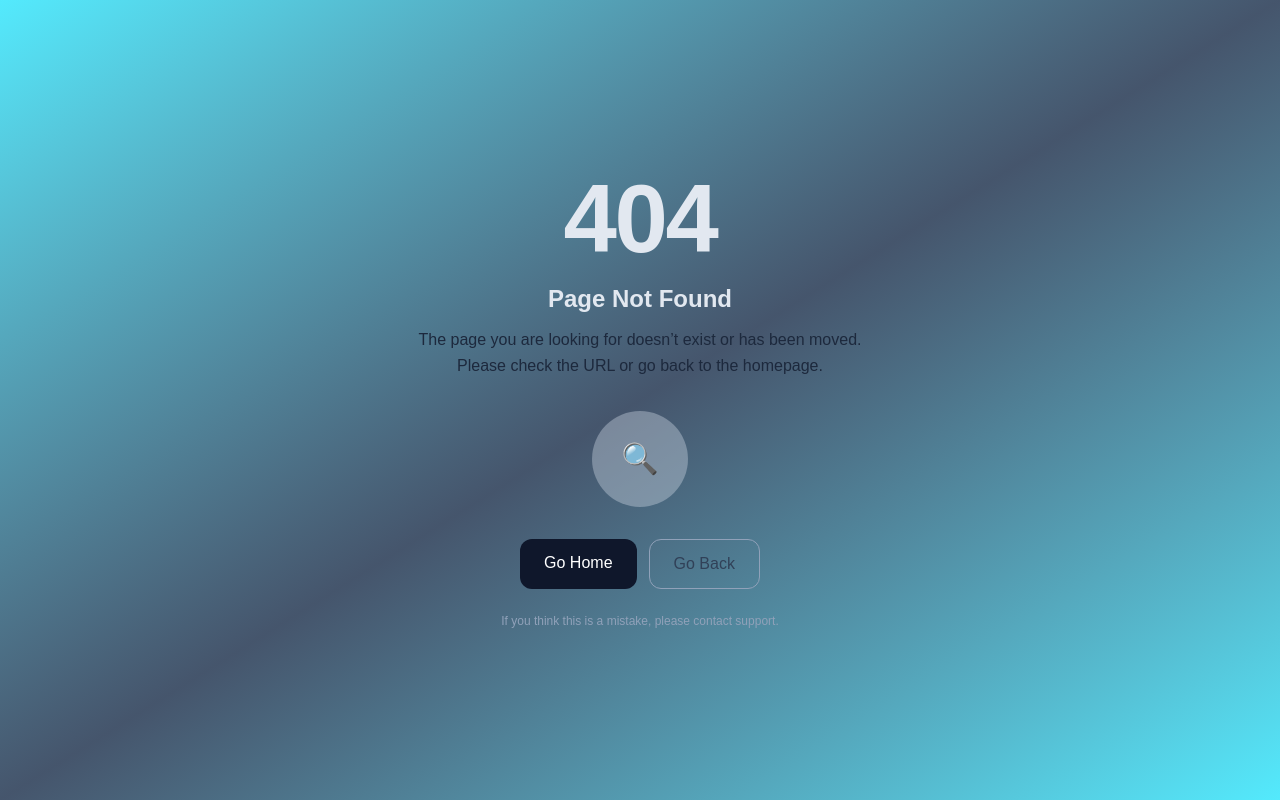
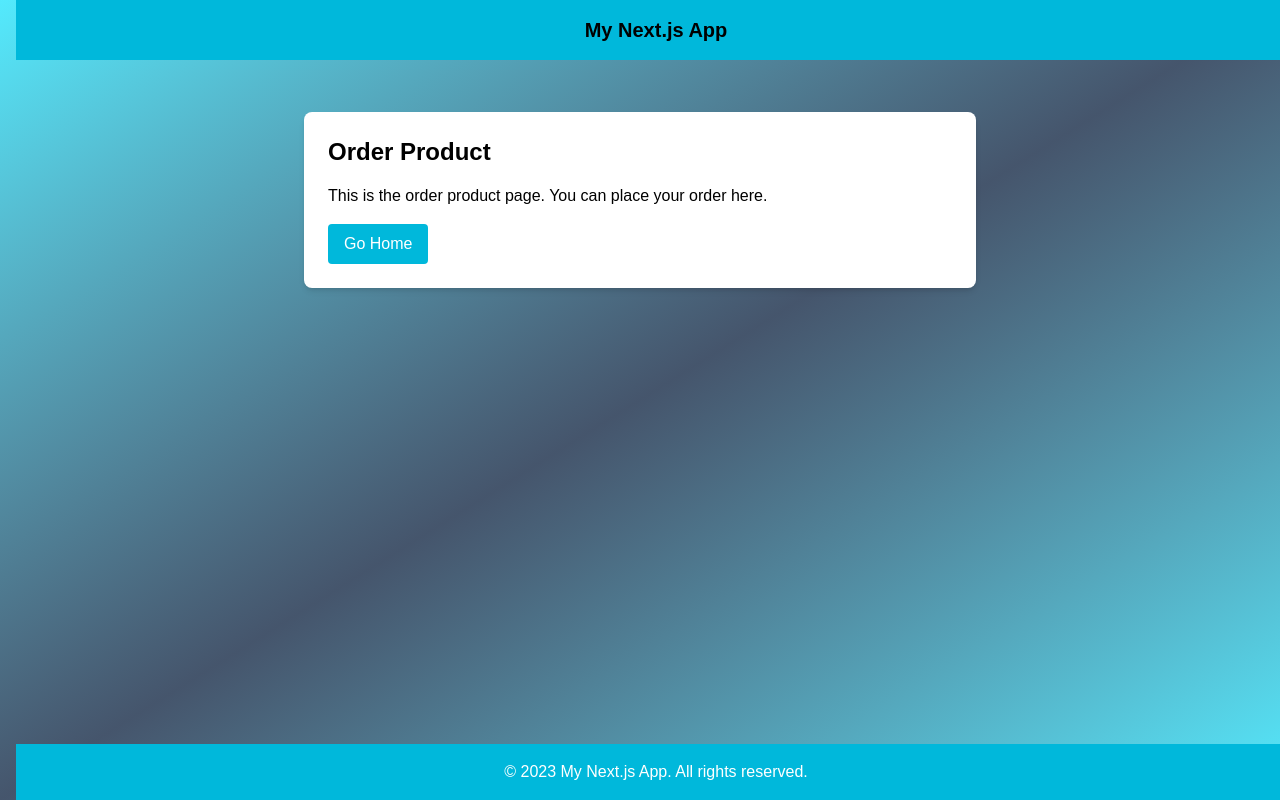
Before and after one commit to Rimon-Mahamud-Rony/nextJsPractice, a Next.js app: page /order-product in a window 1280 px wide. Before the commit this address had no page. Built offline with nearby package versions, Linux system fonts and the light colour scheme.

Commit message:
ci: useRouter

```diff
--- a/app/(auth)/AuthTemplate.tsx
+++ b/app/(auth)/AuthTemplate.tsx
@@ -31,7 +31,7 @@ export default function AuthTemplate({
             {heading}
           </h1>
         ) : isLogin === true ? (
-          <h1 className="text-2xl font-bold tracking-tight text-green-500 leading-snug text-center">
+          <h1 className="text-2xl font-bold tracking-tight text-green-600 leading-snug text-center">
             {heading}
           </h1>
         ) : (
--- a/app/layout.tsx
+++ b/app/layout.tsx
@@ -27,7 +27,7 @@ export default function RootLayout({
       lang="en"
       className={`${geistSans.variable} ${geistMono.variable} h-full antialiased`}
     >
-      <body className="min-h-full flex flex-col scroll-auto">
+      <body className="min-h-fqaxrdhy687trtzar ull flex flex-col scroll-auto">
         {children}
       </body>
 
--- /dev/null
+++ b/app/order-product/page.tsx
@@ -0,0 +1,29 @@
+"use client";
+
+import CommonPageDesign from "@/app/components/CommonPageDesign";
+import { useRouter } from "next/navigation";
+
+export default function OrderProductPage() {
+  const router = useRouter();
+
+  const handleGoHome = () => {
+    // router.back();
+    console.log("Go home button clicked");
+    router.push("/"); //
+  }
+
+  return (
+    <CommonPageDesign>
+      <div className="max-w-2xl mx-auto bg-white rounded-lg shadow-md p-6 mt-20 text-black">
+        <h2 className="text-2xl font-bold mb-4">Order Product</h2>
+        <p className="mb-4">This is the order product page. You can place your order here.</p>
+        <button
+          onClick={handleGoHome}
+          className="bg-cyan-500 text-white px-4 py-2 rounded hover:bg-cyan-600 transition-colors cursor-pointer"
+        >
+          Go Home
+        </button>
+      </div>
+    </CommonPageDesign>
+  );
+}
```
